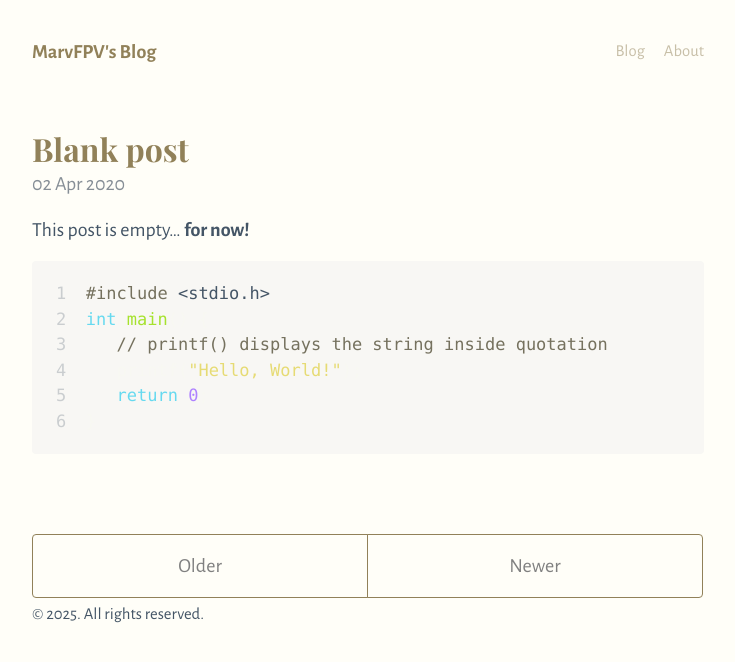
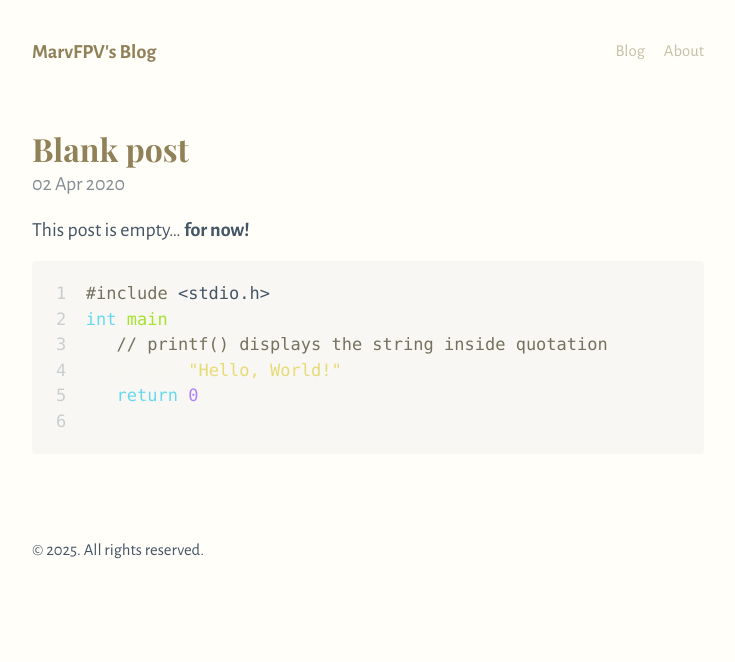
Before and after one commit to MarvFPV/MarvFPV.github.io, a Jekyll site: the page built from index.html, in a window 1280 px wide. Shown: the top 662 px of the page, without its empty margins (272-1007 px from the left). Built offline with Jekyll 4.4.1, drawn with Linux system fonts in a browser that asks for light colours; the list of posts is cut into pages by our own code.

Commit message:
remove pagination

```diff
--- a/_sass/_syntax.scss
+++ b/_sass/_syntax.scss
@@ -58,7 +58,7 @@
 .highlight .vi { color: #f8f8f2 } /* Name.Variable.Instance */
 .highlight .il { color: #ae81ff } /* Literal.Number.Integer.Long */
 
-.highlight .gh { } /* Generic Heading & Diff Header */
+// .highlight .gh { } /* Generic Heading & Diff Header */
 .highlight .gu { color: #75715e; } /* Generic.Subheading & Diff Unified/Comment? */
 .highlight .gd { color: #f92672; } /* Generic.Deleted & Diff Deleted */
 .highlight .gi { color: #a6e22e; } /* Generic.Inserted & Diff Inserted */
--- a/index.html
+++ b/index.html
@@ -19,6 +19,7 @@ title: Home
   {% endfor %}
 </div>
 
+<!--
 <div class="pagination">
   {% if paginator.next_page %}
     <a class="pagination-item older" href="{{ paginator.next_page_path | relative_url }}">Older</a>
@@ -31,3 +32,5 @@ title: Home
     <span class="pagination-item newer">Newer</span>
   {% endif %}
 </div>
+
+-->
```
